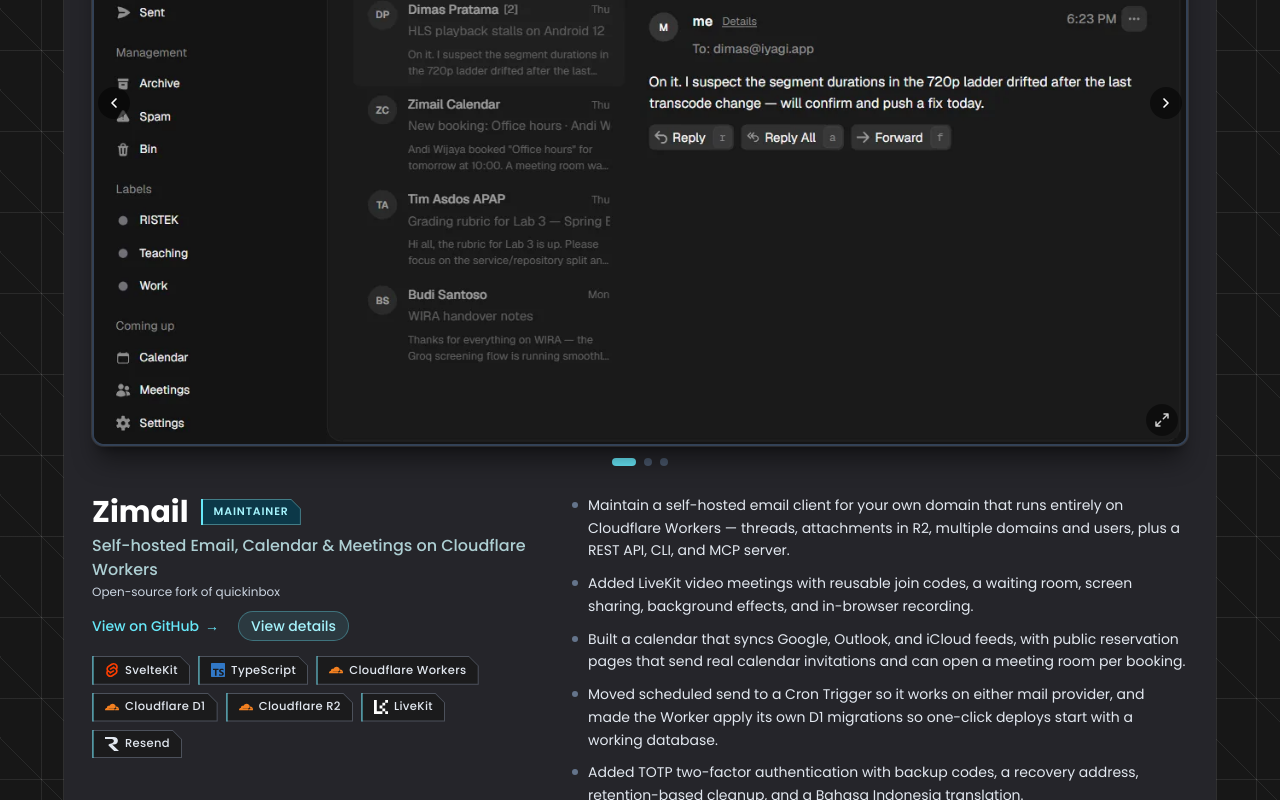
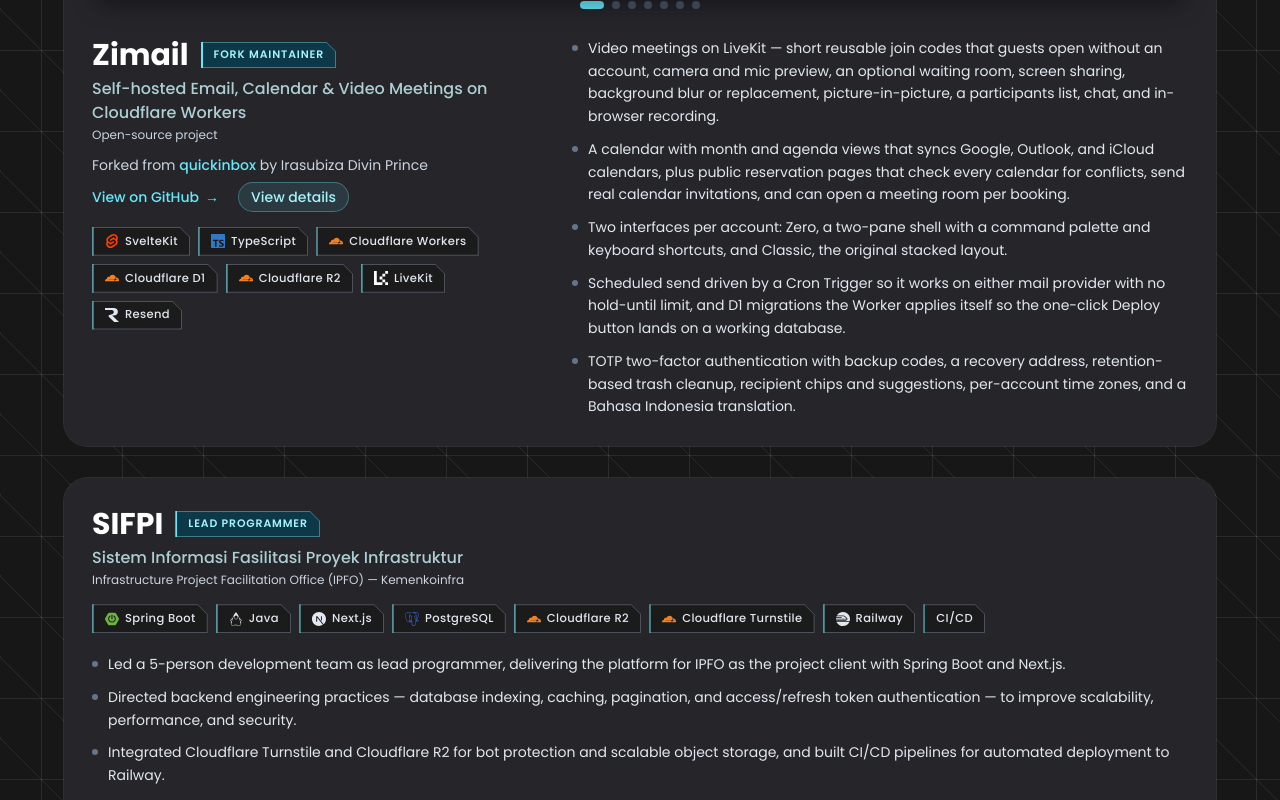
Before and after one commit to MHibriziF/portfolio-web-v1, a React (Vite) app: page / in a window 1280 px wide. Shown: the part 5580-6380 px from the top of the page. Built offline with nearby package versions, Linux system fonts and the light colour scheme.

Commit message:
feat(projects): list Zimail first and credit quickinbox

```diff
--- a/src/data/portfolio.js
+++ b/src/data/portfolio.js
@@ -154,6 +154,71 @@
 
 export const projects = [
   {
+    id: "zimail",
+    name: "Zimail",
+    subtitle: "Self-hosted Email, Calendar & Video Meetings on Cloudflare Workers",
+    context: "Open-source project",
+    role: "Fork Maintainer",
+    // Zimail is a fork. The original mail client is upstream's work, so the
+    // points below only list what this fork adds on top of it.
+    forkOf: {
+      name: "quickinbox",
+      author: "Irasubiza Divin Prince",
+      url: "https://github.com/DivinPrince/quickinbox",
+    },
+    summary:
+      "Zimail is my open-source fork of quickinbox, a self-hosted email client by Irasubiza Divin Prince that runs entirely on Cloudflare Workers. Upstream built the mail core — sending and receiving through Resend or Cloudflare Email, threads, R2 attachments, multiple domains, and a REST API, CLI, and MCP server. My fork adds the features below on top of it.",
+    stack: [
+      "SvelteKit",
+      "TypeScript",
+      "Cloudflare Workers",
+      "Cloudflare D1",
+      "Cloudflare R2",
+      "LiveKit",
+      "Resend",
+    ],
+    points: [
+      "Video meetings on LiveKit — short reusable join codes that guests open without an account, camera and mic preview, an optional waiting room, screen sharing, background blur or replacement, picture-in-picture, a participants list, chat, and in-browser recording.",
+      "A calendar with month and agenda views that syncs Google, Outlook, and iCloud calendars, plus public reservation pages that check every calendar for conflicts, send real calendar invitations, and can open a meeting room per booking.",
+      "Two interfaces per account: Zero, a two-pane shell with a command palette and keyboard shortcuts, and Classic, the original stacked layout.",
+      "Scheduled send driven by a Cron Trigger so it works on either mail provider with no hold-until limit, and D1 migrations the Worker applies itself so the one-click Deploy button lands on a working database.",
+      "TOTP two-factor authentication with backup codes, a recovery address, retention-based trash cleanup, recipient chips and suggestions, per-account time zones, and a Bahasa Indonesia translation.",
+    ],
+    link: "https://github.com/MHibriziF/zimail",
+    // Desktop web app, so the screenshots are landscape.
+    screenshots: "desktop",
+    images: [
+      {
+        src: "/projects/zimail/zimail-1.webp",
+        caption: "Zero interface — two-pane inbox with inbox tabs, labels, and upcoming events",
+      },
+      {
+        src: "/projects/zimail/zimail-2.webp",
+        caption: "Classic interface — the original stacked layout",
+      },
+      {
+        src: "/projects/zimail/zimail-3.webp",
+        caption: "Video meeting on LiveKit with the chat panel open",
+      },
+      {
+        src: "/projects/zimail/zimail-4.webp",
+        caption: "Camera and mic preview before joining a meeting",
+      },
+      {
+        src: "/projects/zimail/zimail-5.webp",
+        caption: "Calendar month view",
+      },
+      {
+        src: "/projects/zimail/zimail-6.webp",
+        caption: "Public reservation page — guests pick a free slot",
+      },
+      {
+        src: "/projects/zimail/zimail-7.webp",
+        caption: "A threaded conversation in the Classic interface",
+      },
+    ],
+  },
+  {
     id: "sifpi",
     name: "SIFPI",
     subtitle: "Sistem Informasi Fasilitasi Proyek Infrastruktur",
@@ -178,37 +243,6 @@
     ],
     // Client project — no public screenshots.
     images: [],
-  },
-  {
-    id: "zimail",
-    name: "Zimail",
-    subtitle: "Self-hosted Email, Calendar & Meetings on Cloudflare Workers",
-    context: "Open-source fork of quickinbox",
-    role: "Maintainer",
-    stack: [
-      "SvelteKit",
-      "TypeScript",
-      "Cloudflare Workers",
-      "Cloudflare D1",
-      "Cloudflare R2",
-      "LiveKit",
-      "Resend",
-    ],
-    points: [
-      "Maintain a self-hosted email client for your own domain that runs entirely on Cloudflare Workers — threads, attachments in R2, multiple domains and users, plus a REST API, CLI, and MCP server.",
-      "Added LiveKit video meetings with reusable join codes, a waiting room, screen sharing, background effects, and in-browser recording.",
-      "Built a calendar that syncs Google, Outlook, and iCloud feeds, with public reservation pages that send real calendar invitations and can open a meeting room per booking.",
-      "Moved scheduled send to a Cron Trigger so it works on either mail provider, and made the Worker apply its own D1 migrations so one-click deploys start with a working database.",
-      "Added TOTP two-factor authentication with backup codes, a recovery address, retention-based cleanup, and a Bahasa Indonesia translation.",
-    ],
-    link: "https://github.com/MHibriziF/zimail",
-    // Desktop web app, so the screenshots are landscape.
-    screenshots: "desktop",
-    images: [
-      "/projects/zimail/zimail-1.webp",
-      "/projects/zimail/zimail-2.webp",
-      "/projects/zimail/zimail-3.webp",
-    ],
   },
   {
     id: "inagrichat",
```
